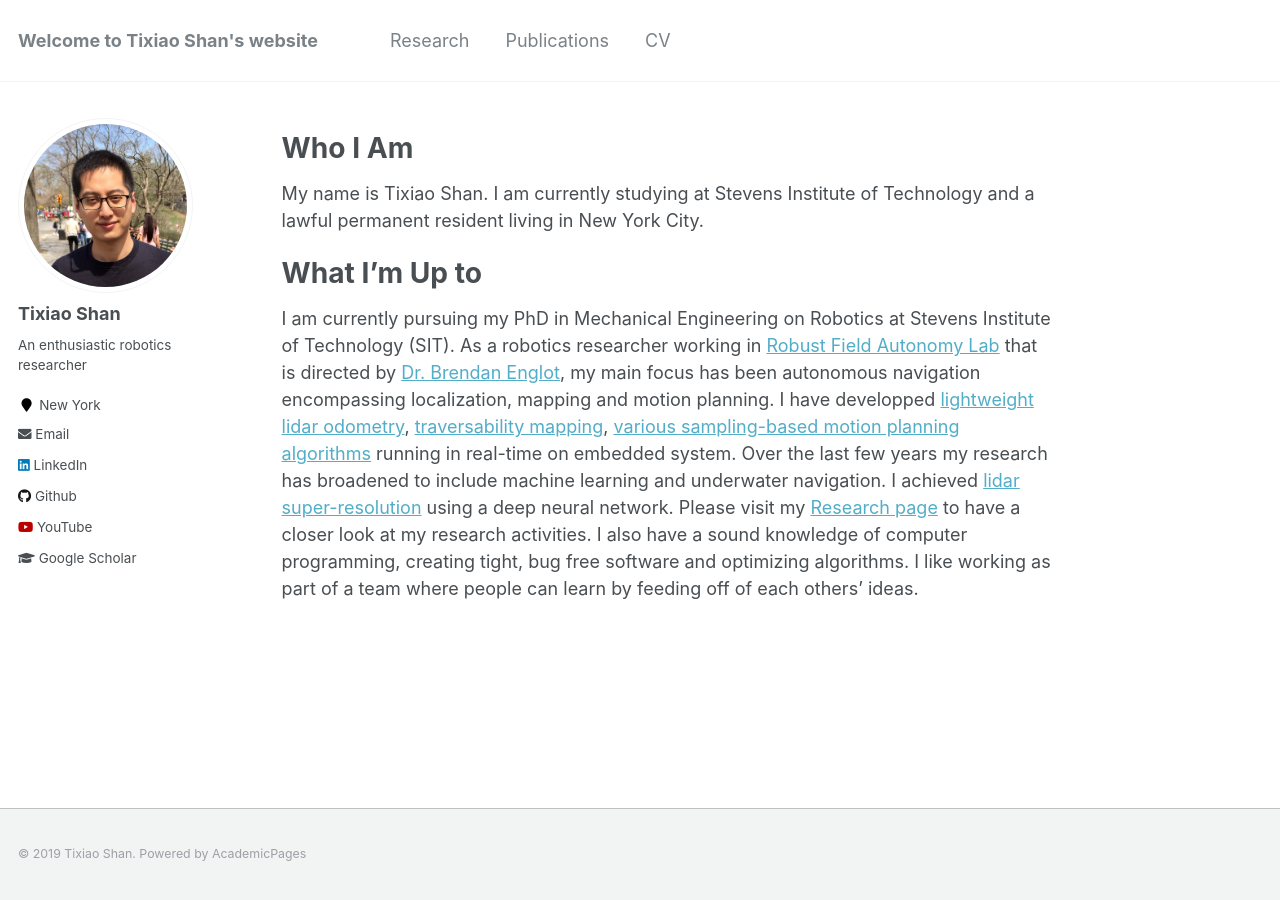
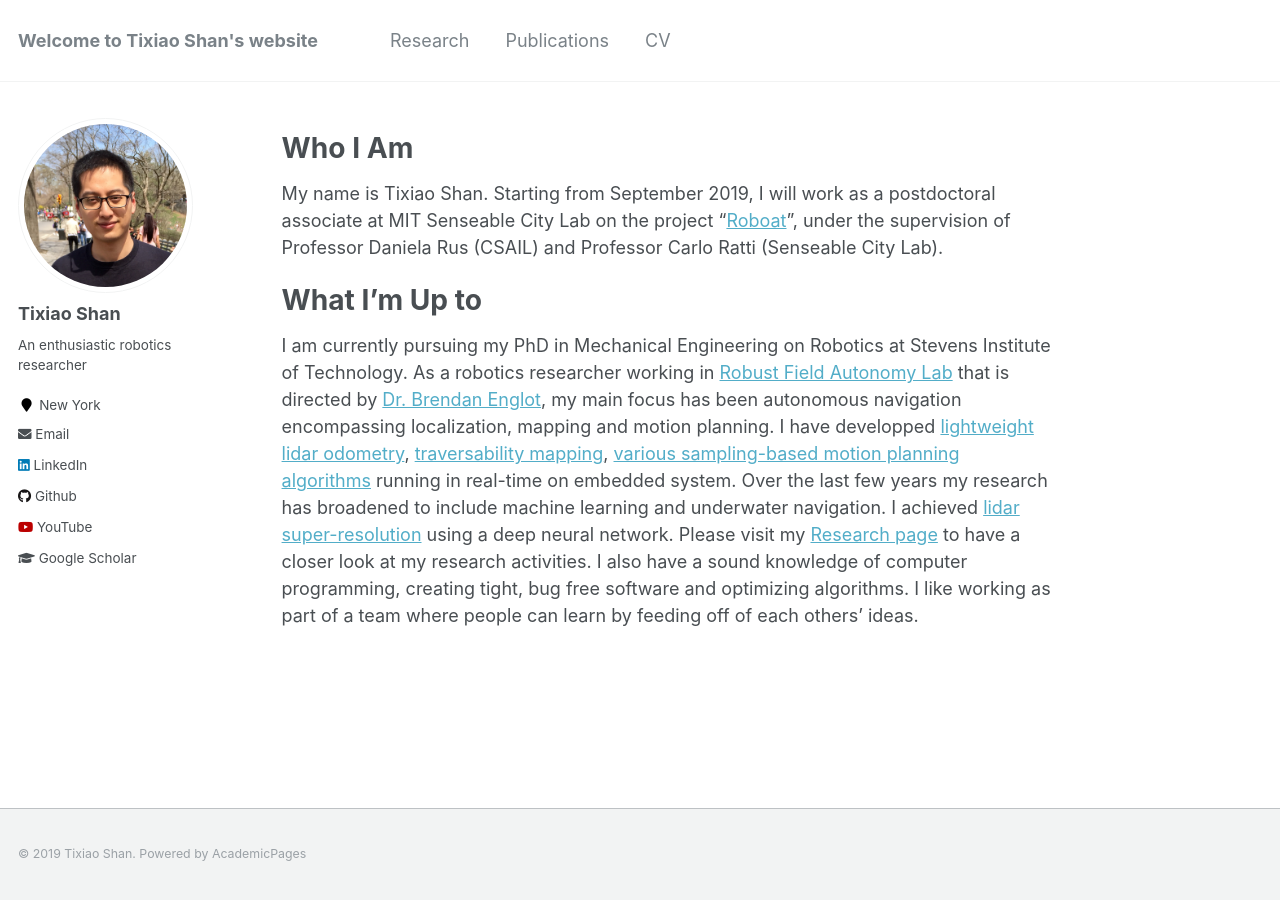
Before and after one commit to minxuanjun/tixiaoshan.github.io, a Jekyll site: the page built from _pages/about.md, in a window 1280 px wide. Built offline with Jekyll 4.4.1, drawn with Linux system fonts in a browser that asks for light colours.

Commit message:
Update about.md

```diff
--- a/_pages/about.md
+++ b/_pages/about.md
@@ -10,8 +10,8 @@ redirect_from:
 
 Who I Am
 ======
-My name is Tixiao Shan. I am currently studying at Stevens Institute of Technology and a lawful permanent resident living in New York City.
+My name is Tixiao Shan. Starting from September 2019, I will work as a postdoctoral associate at MIT Senseable City Lab on the project "[Roboat](http://roboat.org/)", under the supervision of Professor Daniela Rus (CSAIL) and Professor Carlo Ratti (Senseable City Lab).
 
 What I’m Up to
 ======
-I am currently pursuing my PhD in Mechanical Engineering on Robotics at Stevens Institute of Technology (SIT). As a robotics researcher working in [Robust Field Autonomy Lab](http://personal.stevens.edu/~benglot/) that is directed by [Dr. Brendan Englot](http://personal.stevens.edu/~benglot/people.html), my main focus has been autonomous navigation encompassing localization, mapping and motion planning. I have developped [lightweight lidar odometry](https://github.com/RobustFieldAutonomyLab/LeGO-LOAM), [traversability mapping](https://www.youtube.com/watch?v=4pdBpeRGXmw&t=4s), [various sampling-based motion planning algorithms](https://www.youtube.com/watch?v=B6lrbAEhEnE) running in real-time on embedded system. Over the last few years my research has broadened to include machine learning and underwater navigation. I achieved [lidar super-resolution](https://youtu.be/rNVTpkz2ggY) using a deep neural network. Please visit my [Research page](https://tixiaoshan.github.io/research/) to have a closer look at my research activities. I also have a sound knowledge of computer programming, creating tight, bug free software and optimizing algorithms. I like working as part of a team where people can learn by feeding off of each others’ ideas.
+I am currently pursuing my PhD in Mechanical Engineering on Robotics at Stevens Institute of Technology. As a robotics researcher working in [Robust Field Autonomy Lab](http://personal.stevens.edu/~benglot/) that is directed by [Dr. Brendan Englot](http://personal.stevens.edu/~benglot/people.html), my main focus has been autonomous navigation encompassing localization, mapping and motion planning. I have developped [lightweight lidar odometry](https://github.com/RobustFieldAutonomyLab/LeGO-LOAM), [traversability mapping](https://www.youtube.com/watch?v=4pdBpeRGXmw&t=4s), [various sampling-based motion planning algorithms](https://www.youtube.com/watch?v=B6lrbAEhEnE) running in real-time on embedded system. Over the last few years my research has broadened to include machine learning and underwater navigation. I achieved [lidar super-resolution](https://youtu.be/rNVTpkz2ggY) using a deep neural network. Please visit my [Research page](https://tixiaoshan.github.io/research/) to have a closer look at my research activities. I also have a sound knowledge of computer programming, creating tight, bug free software and optimizing algorithms. I like working as part of a team where people can learn by feeding off of each others’ ideas.
```
